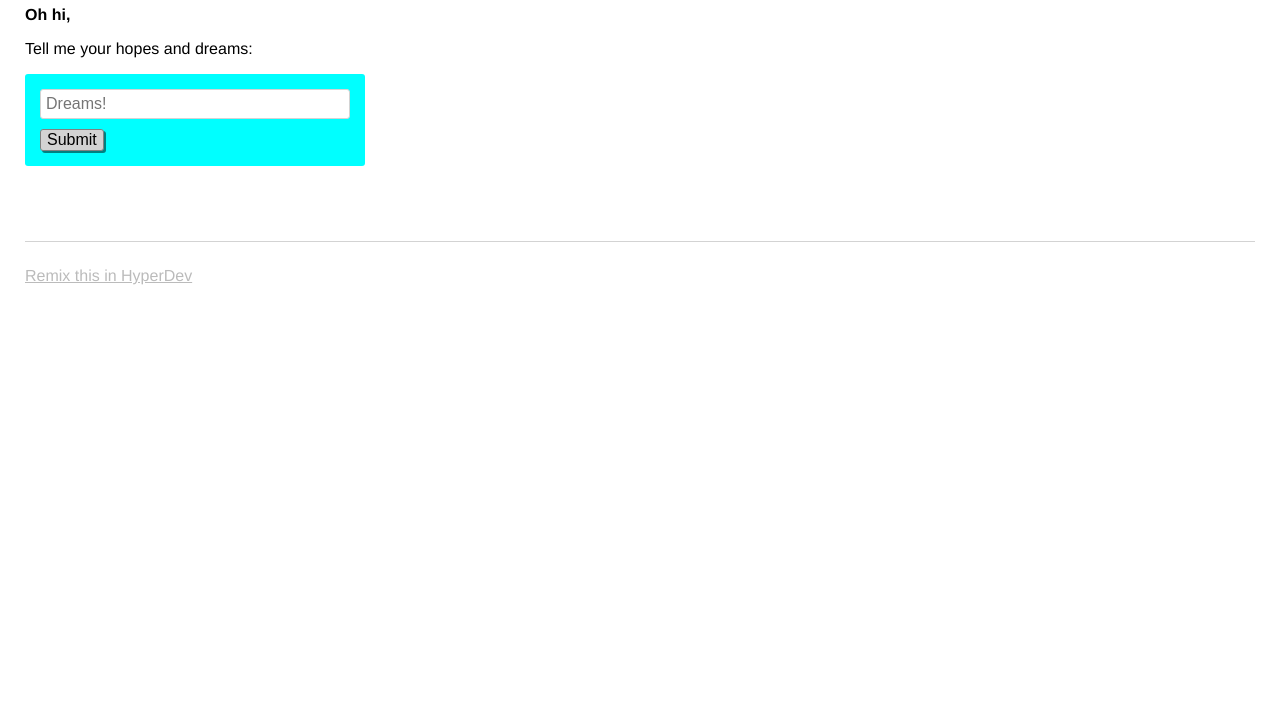
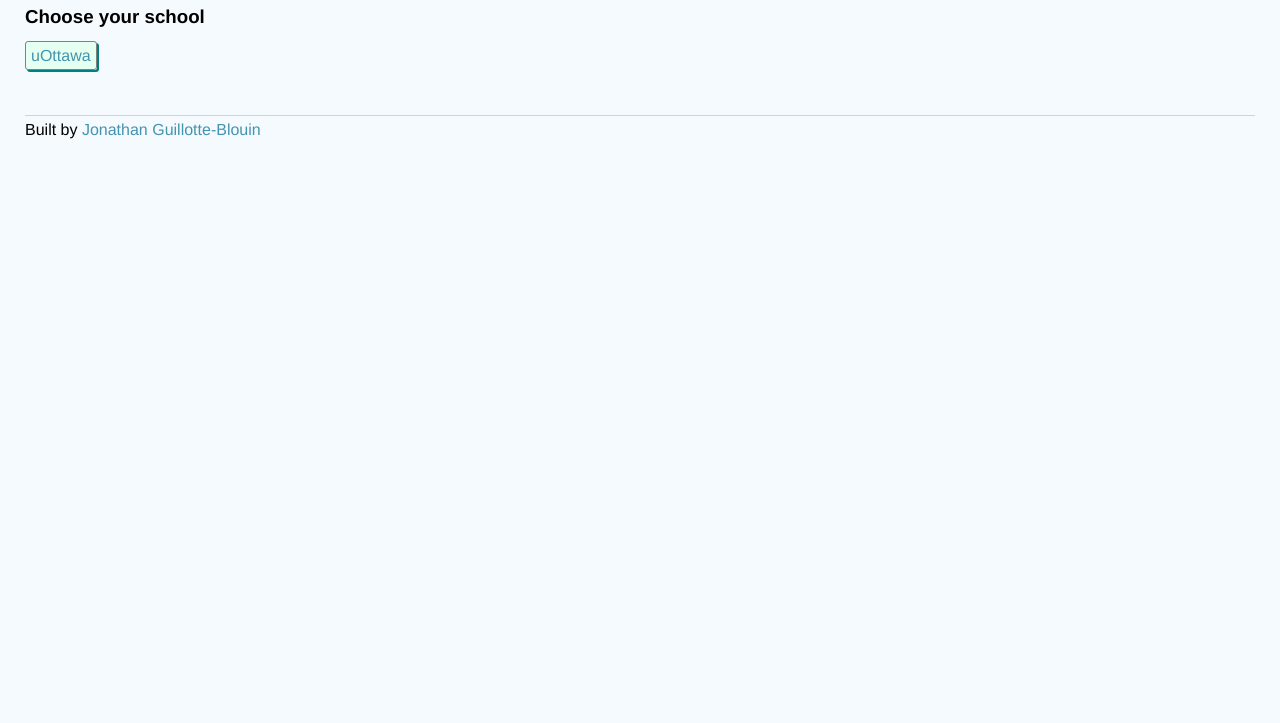
Before and after one commit to jonathanGB/ScheduleGeneratorWebApp, a website: page views/index.html in a window 1280 px wide. Shown: the part 77-800 px from the top of the page. Drawn offline with nearby package versions, Linux system fonts and the light colour scheme; no server answers.

Commit message:
Update home page

```diff
--- a/public/client.js
+++ b/public/client.js
@@ -1,26 +1,3 @@
-// client-side js
-// run by the browser each time your view template is loaded
-
-// by default, you've got jQuery,
-// add other scripts at the bottom of index.html
-
 $(function() {
-  console.log('hello world :o');
-
-  $.get('/dreams', function(dreams) {
-    dreams.forEach(function(dream) {
-      $('<li></li>').text(dream).appendTo('ul#dreams');
-    });
-  });
-
-  $('form').submit(function(event) {
-    event.preventDefault();
-    dream = $('input').val();
-    $.post('/dreams?' + $.param({dream: dream}), function() {
-      $('<li></li>').text(dream).appendTo('ul#dreams');
-      $('input').val('');
-      $('input').focus();
-    });
-  });
 
 });
--- a/public/style.css
+++ b/public/style.css
@@ -1,16 +1,7 @@
-/* styles */
-/* called by your view template */
-
-/* You might want to try something fancier: */
-/* less: http://lesscss.org/ */
-
-* {
-  box-sizing: border-box;
-}
-
 body {
   font-family: helvetica, arial, sans-serif;
   margin: 25px;
+  background-color: #f5faff;
 }
 
 h1 {
@@ -22,61 +13,35 @@ h1 {
   font-weight: bold;
 }
 
-p {
-  max-width: 600px;
-}
-
-form {
-  margin-bottom: 25px;
-  padding: 15px;
-  background-color: cyan;
-  display: inline-block;
-  width: 100%;
-  max-width: 340px;
-  border-radius: 3px;
-}
-
-input {
-  display: block;
-  margin-bottom: 10px;
-  padding: 5px;
-  width: 100%;
-  border: 1px solid lightgrey;
-  border-radius: 3px;
-  font-size: 16px;
-}
-
-button {
+.hyp-btn {
   font-size: 16px;
   border-radius: 3px;
-  background-color: lightgrey;
+  background-color: #e5fff0;
   border: 1px solid grey;
   box-shadow: 2px 2px teal;
   cursor: pointer;
+  padding: 5px;
 }
 
-button:hover {
+.hyp-btn:hover {
   background-color: yellow;
 }
 
-button:active {
+.hyp-btn:active {
   box-shadow: none;
-}
-
-li {
-  margin-bottom: 5px;
 }
 
 footer {
   margin-top: 50px;
-  padding-top: 25px;
+  padding-top: 5px;
   border-top: 1px solid lightgrey;
 }
 
-footer > a {
-  color: #BBBBBB;
+a {
+  color: #4394af;
+  text-decoration: none;
 }
 
-.nicejob {
-  text-decoration: line-through;
+section {
+  margin-top: 15px;
 }
--- a/views/index.html
+++ b/views/index.html
@@ -1,17 +1,8 @@
-<!-- This is a static file -->
-<!-- served from your routes in server.js -->
-
-<!-- You might want to try something fancier: -->
-<!-- html/nunjucks docs: http://mozilla.github.io/nunjucks/ -->
-<!-- jade: http://jade-lang.com/ -->
-<!-- haml: http://haml.info/tutorial.html -->
-<!-- hbs(handlebars): http://handlebarsjs.com/expressions.html -->
-
 <!DOCTYPE html>
 <html>
   <head>
-    <title>Welcome to HyperDev!</title>
-    <meta name="description" content="A cool thing made with HyperDev">
+    <title>Schedule Generator WebApp</title>
+    <meta name="description" content="School Schedule Parser and Generator for Google Calendar">
     <link id="favicon" rel="icon" href="https://hyperdev.com/favicon-app.ico" type="image/x-icon">
     <meta charset="utf-8">
     <meta http-equiv="X-UA-Compatible" content="IE=edge">
@@ -21,27 +12,19 @@
   <body>
     <header>
       <h1>
-        A Dream of the Future
+        Schedule Generator
       </h1>
     </header>
 
     <main>
-      <p class="bold">Oh hi,</p>
-      <p>Tell me your hopes and dreams:</p>
-      <form>
-        <input type="text" maxlength="100" placeholder="Dreams!">
-        <button type="submit">Submit</button>
-      </form>
-      <section class="dreams">
-        <ul id="dreams">
-        </ul>
+      <h3>Choose your school</h3>
+      <section>
+        <a href="/getToken/uottawa" class="hyp-btn">uOttawa</a>
       </section>
     </main>
 
     <footer>
-      <a href="https://hyperdev.com">
-        Remix this in HyperDev
-      </a>
+      Built by <a href="http://jonathanGB.com">Jonathan Guillotte-Blouin</a>
     </footer>
 
     <!-- Your web-app is https, so your scripts need to be too -->
```
